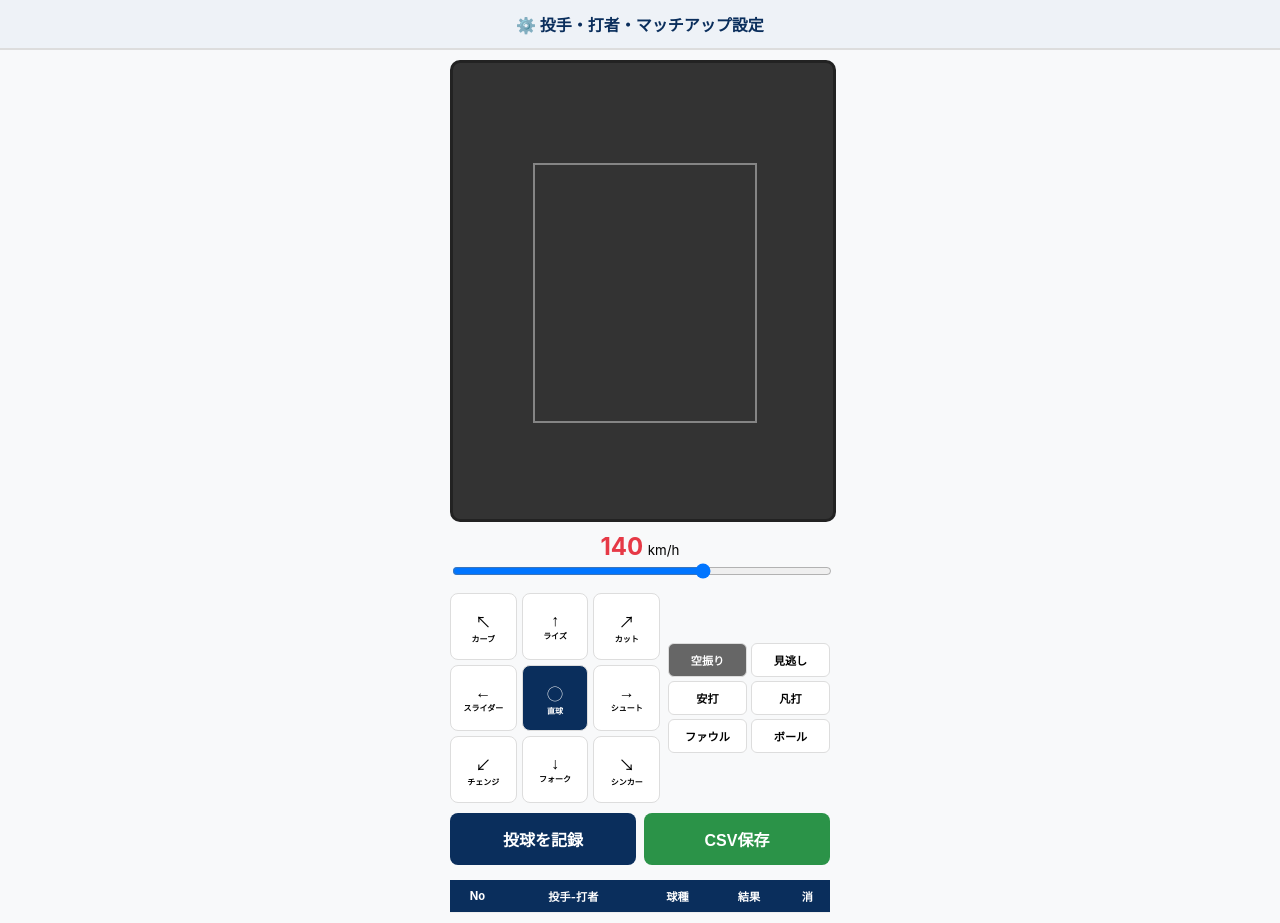
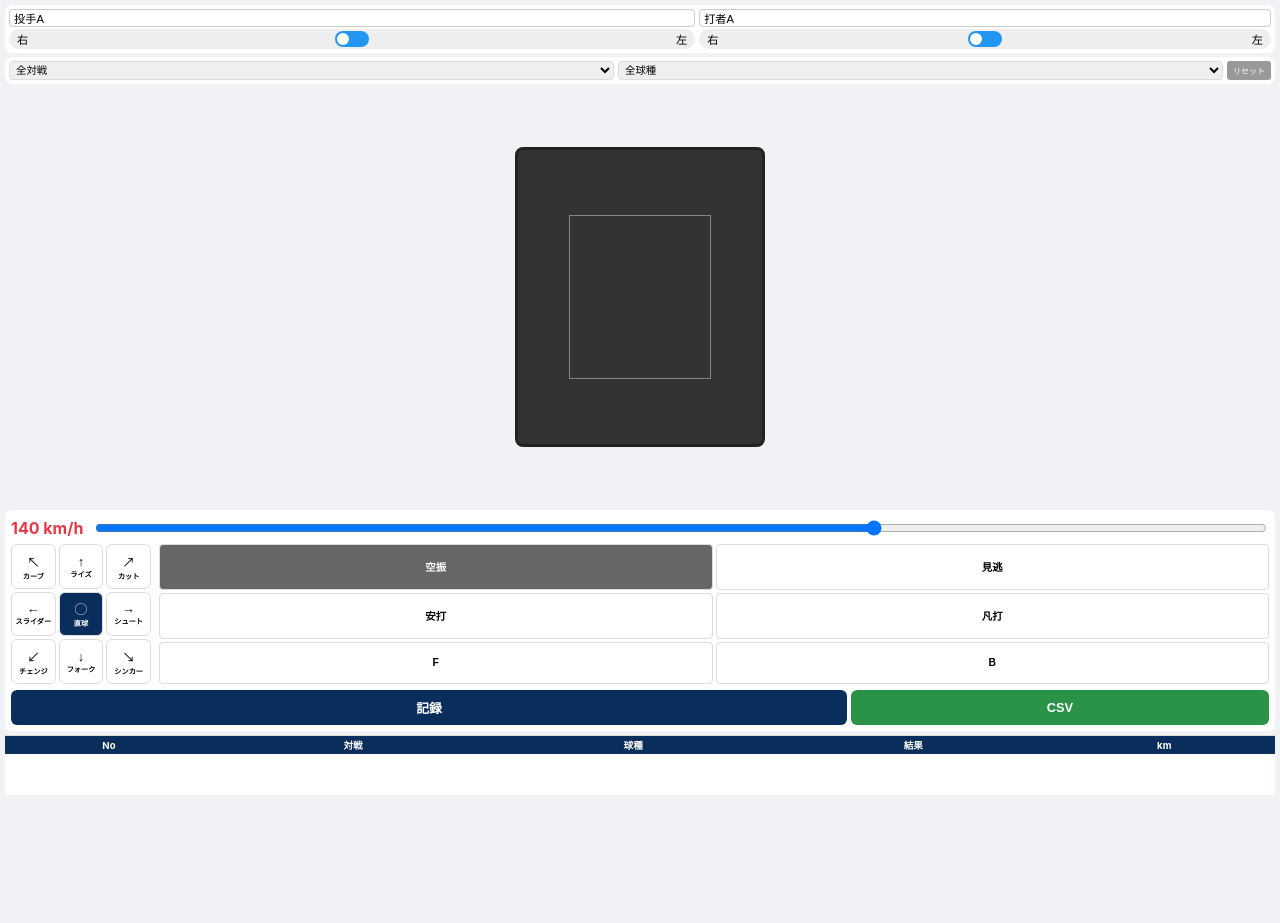
Before and after one commit to marukomentosu/yakyuhaikyu, a plain HTML site: page index.html in a window 1280 px wide. After the commit the page ends 800 px from the top, so only its background shows below. Drawn offline with Linux system fonts and the light colour scheme.

Commit message:
index.html を更新

```diff
--- a/index.html
+++ b/index.html
@@ -3,145 +3,148 @@
 <head>
     <meta charset="UTF-8">
     <meta name="viewport" content="width=device-width, initial-scale=1.0, maximum-scale=1.0, user-scalable=no">
-    <title>Elite Scout - Matchup Master | htmlマン</title>
+    <title>Elite Scout - 1Screen | htmlマン</title>
     <style>
         :root {
-            --primary: #0a2e5c; --accent: #e63946; --bg: #f8f9fa;
-            --btn-idle: #ffffff; --btn-active: #0a2e5c;
-            --danger: #d90429; --success: #2b9348;
+            --primary: #0a2e5c; --accent: #e63946; --bg: #f0f2f5;
+            --btn-idle: #ffffff; --btn-active: #0a2e5c; --success: #2b9348;
+        }
+        * { box-sizing: border-box; -webkit-tap-highlight-color: transparent; }
+        body {
+            font-family: -apple-system, sans-serif; background: var(--bg);
+            margin: 0; padding: 5px; height: 100vh; overflow: hidden;
+            display: flex; flex-direction: column;
         }
 
-        body {
-            font-family: -apple-system, sans-serif; background-color: var(--bg);
-            margin: 0; padding: 0; display: flex; flex-direction: column; align-items: center;
+        /* 最上部：設定（極小） */
+        .top-settings {
+            display: grid; grid-template-columns: 1.2fr 1fr; gap: 4px;
+            background: #fff; padding: 4px; border-radius: 8px; font-size: 0.7rem;
         }
+        .input-mini { width: 100%; border: 1px solid #ccc; border-radius: 4px; padding: 2px 4px; font-size: 0.7rem; }
 
-        /* 設定セクション (折りたたみ) */
-        details { width: 100%; background: #fff; border-bottom: 2px solid #ddd; }
-        summary { padding: 12px; font-weight: bold; color: var(--primary); cursor: pointer; background: #eef2f7; text-align: center; list-style: none; }
-        .settings-content { padding: 15px; display: flex; flex-direction: column; gap: 10px; }
+        .switch-container { display: flex; align-items: center; justify-content: space-between; background: #eee; padding: 2px 8px; border-radius: 10px; }
+        .switch { position: relative; width: 34px; height: 16px; }
+        .switch input { opacity: 0; width: 0; height: 0; }
+        .slider { position: absolute; cursor: pointer; top: 0; left: 0; right: 0; bottom: 0; background: #2196F3; transition: .3s; border-radius: 20px; }
+        .slider:before { position: absolute; content: ""; height: 12px; width: 12px; left: 2px; bottom: 2px; background: #fff; transition: .3s; border-radius: 50%; }
+        input:checked + .slider { background: #f44336; }
+        input:checked + .slider:before { transform: translateX(18px); }
 
-        .switch-container { display: flex; align-items: center; justify-content: space-between; background: #f0f0f0; padding: 5px 12px; border-radius: 20px; }
-        .switch { position: relative; width: 44px; height: 22px; }
-        .switch input { opacity: 0; width: 0; height: 0; }
-        .slider-toggle { position: absolute; cursor: pointer; top: 0; left: 0; right: 0; bottom: 0; background-color: #2196F3; transition: .3s; border-radius: 24px; }
-        .slider-toggle:before { position: absolute; content: ""; height: 16px; width: 16px; left: 3px; bottom: 3px; background-color: white; transition: .3s; border-radius: 50%; }
-        input:checked + .slider-toggle { background-color: #f44336; }
-        input:checked + .slider-toggle:before { transform: translateX(22px); }
+        /* 分析フィルタ（一行） */
+        .filter-bar {
+            display: flex; gap: 4px; margin: 4px 0; background: #fff; padding: 4px; border-radius: 8px;
+        }
+        .sel-mini { flex: 1; font-size: 0.65rem; padding: 2px; border-radius: 4px; border: 1px solid #ddd; }
 
-        /* メインエリア */
-        .app-main { width: 100%; max-width: 400px; padding: 10px; box-sizing: border-box; }
+        /* メイン：ヒートマップ（サイズ調整） */
+        .main-view {
+            flex: 1; position: relative; display: flex; flex-direction: column; align-items: center; justify-content: center;
+        }
+        #pitch-canvas-container {
+            position: relative; width: 100%; max-width: 250px; aspect-ratio: 3 / 3.6;
+            background: #333; border: 3px solid #222; border-radius: 8px; touch-action: none;
+        }
+        #strike-zone-box { position: absolute; top: 22%; left: 21%; width: 58%; height: 56%; border: 1.5px solid rgba(255,255,255,0.4); pointer-events: none; }
+        canvas#heatmap-layer { position: absolute; top: 0; left: 0; width: 100%; height: 100%; pointer-events: none; opacity: 0.8; }
+        .marker { position: absolute; width: 10px; height: 10px; border-radius: 50%; transform: translate(-50%, -50%); border: 1px solid #fff; pointer-events: none; }
 
-        #pitch-canvas-container {
-            position: relative; width: 100%; aspect-ratio: 3/3.6; background: #333; border-radius: 10px; border: 3px solid #222; touch-action: none;
-        }
-        #strike-zone-box { position: absolute; top: 22%; left: 21%; width: 58%; height: 56%; border: 2px solid rgba(255,255,255,0.4); pointer-events: none; }
-        canvas#heatmap-layer { position: absolute; top: 0; left: 0; width: 100%; height: 100%; pointer-events: none; opacity: 0.8; }
-        .marker { position: absolute; width: 12px; height: 12px; border-radius: 50%; transform: translate(-50%, -50%); border: 1.5px solid #fff; pointer-events: none; }
+        /* 操作パネル：コンパスと結果を横並び */
+        .control-panel { background: #fff; padding: 6px; border-radius: 8px; margin-top: 4px; }
+        .speed-row { display: flex; align-items: center; gap: 10px; margin-bottom: 4px; }
+        .speed-val { font-size: 1rem; font-weight: bold; color: var(--accent); min-width: 60px; }
 
-        /* コントロール */
-        .control-grid { width: 100%; display: flex; flex-direction: column; gap: 10px; margin-top: 10px; }
-        .flex-row { display: flex; gap: 8px; justify-content: center; align-items: center; }
+        .input-grid { display: grid; grid-template-columns: 140px 1fr; gap: 8px; }
 
-        .pitch-compass { display: grid; grid-template-columns: repeat(3, 1fr); gap: 5px; width: 210px; }
-        .pitch-btn { aspect-ratio: 1/1; border: 1px solid #ddd; border-radius: 8px; background: #fff; display: flex; flex-direction: column; align-items: center; justify-content: center; cursor: pointer; font-size: 1rem; }
+        .pitch-compass { display: grid; grid-template-columns: repeat(3, 1fr); gap: 3px; }
+        .pitch-btn { aspect-ratio: 1/1; border: 1px solid #ddd; border-radius: 6px; background: #fff; font-size: 0.8rem; display: flex; flex-direction: column; align-items: center; justify-content: center; padding: 0; }
         .pitch-btn.active { background: var(--primary); color: white; }
-        .pitch-btn span { font-size: 0.5rem; font-weight: bold; }
+        .pitch-btn span { font-size: 0.45rem; font-weight: bold; }
 
-        .result-group { display: grid; grid-template-columns: repeat(2, 1fr); gap: 4px; flex: 1; }
-        .res-btn { padding: 8px 2px; border: 1px solid #ddd; border-radius: 6px; background: #fff; font-size: 0.7rem; font-weight: bold; cursor: pointer; }
+        .result-group { display: grid; grid-template-columns: repeat(2, 1fr); gap: 3px; }
+        .res-btn { font-size: 0.65rem; font-weight: bold; border: 1px solid #ddd; border-radius: 4px; background: #fff; padding: 0; }
         .res-btn.active { background: #666; color: white; }
 
-        .btn { padding: 14px; border: none; border-radius: 8px; font-weight: bold; color: #fff; font-size: 1rem; cursor: pointer; flex: 1; }
+        /* アクションボタン */
+        .action-btns { display: grid; grid-template-columns: 2fr 1fr; gap: 4px; margin-top: 6px; }
+        .btn { padding: 8px; border: none; border-radius: 6px; font-weight: bold; color: #fff; font-size: 0.8rem; }
         .btn-record { background: var(--primary); }
         .btn-csv { background: var(--success); }
-        .btn-clear { background: #999; font-size: 0.7rem; padding: 5px; }
 
-        /* 履歴・分析 */
-        .analysis-select { width: 100%; padding: 10px; border-radius: 8px; margin-top: 5px; border: 1px solid #ccc; font-weight: bold; }
-        .history { width: 100%; margin-top: 15px; font-size: 0.7rem; max-height: 300px; overflow-y: auto; }
-        table { width: 100%; border-collapse: collapse; background: #fff; }
-        th, td { padding: 8px 4px; border-bottom: 1px solid #eee; text-align: center; }
-        th { background: var(--primary); color: white; position: sticky; top: 0; }
-        .matchup-tag { font-size: 0.6rem; padding: 2px 4px; border-radius: 4px; background: #eee; color: #333; }
+        /* 履歴（極小） */
+        .history { margin-top: 4px; border-top: 1px solid #ddd; font-size: 0.6rem; height: 60px; overflow-y: auto; background: #fff; }
+        table { width: 100%; border-collapse: collapse; }
+        th { background: var(--primary); color: white; padding: 2px; }
+        td { text-align: center; padding: 2px; border-bottom: 1px solid #eee; }
     </style>
 </head>
 <body>
 
-    <details id="settings-drawer">
-        <summary>⚙️ 投手・打者・マッチアップ設定</summary>
-        <div class="settings-content">
-            <div style="display:grid; grid-template-columns: 1.5fr 1fr; gap:8px;">
-                <input type="text" id="p-name" placeholder="投手名" value="投手A">
-                <div class="switch-container">
-                    <span style="font-size:0.7rem">右</span>
-                    <label class="switch"><input type="checkbox" id="p-hand" onchange="renderCompass()"><span class="slider-toggle"></span></label>
-                    <span style="font-size:0.7rem">左</span>
+    <div class="top-settings">
+        <div>
+            <input type="text" id="p-name" class="input-mini" value="投手A" placeholder="投手名">
+            <div class="switch-container" style="margin-top:2px;">
+                <span>右</span>
+                <label class="switch"><input type="checkbox" id="p-hand" onchange="renderCompass()"><span class="slider"></span></label>
+                <span>左</span>
             </div>
         </div>
-            <div style="display:grid; grid-template-columns: 1.5fr 1fr; gap:8px;">
-                <input type="text" id="b-name" placeholder="打者名" value="打者A">
-                <div class="switch-container">
-                    <span style="font-size:0.7rem">右</span>
-                    <label class="switch"><input type="checkbox" id="b-side"><span class="slider-toggle"></span></label>
-                    <span style="font-size:0.7rem">左</span>
+        <div>
+            <input type="text" id="b-name" class="input-mini" value="打者A" placeholder="打者名">
+            <div class="switch-container" style="margin-top:2px;">
+                <span>右</span>
+                <label class="switch"><input type="checkbox" id="b-side"><span class="slider"></span></label>
+                <span>左</span>
             </div>
         </div>
-            <div style="background:#fefefe; padding:10px; border-radius:8px; border:1px solid #ddd;">
-                <label style="font-size:0.75rem; font-weight:bold;">🔍 表示フィルター (ヒートマップ・履歴):</label>
-                <select id="filter-matchup" class="analysis-select" onchange="refreshUI()">
-                    <option value="All">全てのマッチアップを表示</option>
-                    <option value="R-R">右投 vs 右打 (R-R)</option>
-                    <option value="R-L">右投 vs 左打 (R-L)</option>
-                    <option value="L-R">左投 vs 右打 (L-R)</option>
-                    <option value="L-L">左投 vs 左打 (L-L)</option>
+    </div>
+
+    <div class="filter-bar">
+        <select id="filter-matchup" class="sel-mini" onchange="refreshUI()">
+            <option value="All">全対戦</option><option value="R-R">R-R</option><option value="R-L">R-L</option><option value="L-R">L-R</option><option value="L-L">L-L</option>
         </select>
-                <select id="filter-type" class="analysis-select" onchange="refreshUI()">
-                    <option value="All">全ての球種を表示</option>
-                    <option value="ストレート">ストレート</option><option value="スライダー">スライダー</option><option value="カーブ">カーブ</option>
-                    <option value="フォーク">フォーク</option><option value="チェンジ">チェンジ</option><option value="シュート">シュート</option>
+        <select id="filter-type" class="sel-mini" onchange="refreshUI()">
+            <option value="All">全球種</option><option value="ストレート">直球</option><option value="スライダー">スラ</option><option value="カーブ">曲</option>
         </select>
+        <button onclick="clearAllData()" style="font-size:0.5rem; background:#999; color:#fff; border:none; border-radius:3px;">リセット</button>
     </div>
-            <button class="btn btn-clear" onclick="clearAllData()">⚠️ データを全て消去してリセット</button>
-        </div>
-    </details>
 
-    <div class="app-main">
+    <div class="main-view">
         <div id="pitch-canvas-container">
             <canvas id="heatmap-layer" width="300" height="360"></canvas>
             <div id="strike-zone-box"></div>
         </div>
-
-        <div class="control-grid">
-            <div style="text-align:center;">
-                <span id="speed-num" style="font-size:1.5rem; font-weight:bold; color:var(--accent)">140</span> <small>km/h</small>
-                <input type="range" id="speed-slider" min="80" max="170" value="140" oninput="document.getElementById('speed-num').innerText = this.value" style="width:100%">
     </div>
 
-            <div class="flex-row">
+    <div class="control-panel">
+        <div class="speed-row">
+            <span id="speed-num" class="speed-val">140 km/h</span>
+            <input type="range" id="speed-slider" min="80" max="170" value="140" oninput="document.getElementById('speed-num').innerText = this.value + ' km/h'" style="flex:1; height:20px;">
+        </div>
+
+        <div class="input-grid">
             <div class="pitch-compass" id="compass"></div>
             <div class="result-group">
-                    <button class="res-btn active" onclick="setRes(this,'空振り')">空振り</button>
-                    <button class="res-btn" onclick="setRes(this,'見逃し')">見逃し</button>
+                <button class="res-btn active" onclick="setRes(this,'空振り')">空振</button>
+                <button class="res-btn" onclick="setRes(this,'見逃')">見逃</button>
                 <button class="res-btn" onclick="setRes(this,'安打')">安打</button>
                 <button class="res-btn" onclick="setRes(this,'凡打')">凡打</button>
-                    <button class="res-btn" onclick="setRes(this,'ファウル')">ファウル</button>
-                    <button class="res-btn" onclick="setRes(this,'ボール')">ボール</button>
+                <button class="res-btn" onclick="setRes(this,'ファウル')">F</button>
+                <button class="res-btn" onclick="setRes(this,'ボール')">B</button>
             </div>
         </div>
 
-            <div class="flex-row">
-                <button class="btn btn-record" onclick="recordPitch()">投球を記録</button>
-                <button class="btn btn-csv" onclick="downloadCSV()">CSV保存</button>
+        <div class="action-btns">
+            <button class="btn btn-record" onclick="recordPitch()">記録</button>
+            <button class="btn btn-csv" onclick="downloadCSV()">CSV</button>
         </div>
     </div>
 
     <div class="history">
         <table>
-                <thead><tr><th>No</th><th>投手-打者</th><th>球種</th><th>結果</th><th>消</th></tr></thead>
+            <thead><tr><th>No</th><th>対戦</th><th>球種</th><th>結果</th><th>km</th></tr></thead>
             <tbody id="log-body"></tbody>
         </table>
-        </div>
     </div>
 
     <script>
@@ -195,10 +198,8 @@
                 id: Date.now(),
                 pName: document.getElementById('p-name').value, pHand: ph,
                 bName: document.getElementById('b-name').value, bSide: bs,
-                matchup: `${ph}-${bs}`,
-                type: selectedType, res: selectedResult,
-                speed: document.getElementById('speed-slider').value,
-                x: currentX, y: currentY
+                matchup: `${ph}-${bs}`, type: selectedType, res: selectedResult,
+                speed: document.getElementById('speed-slider').value, x: currentX, y: currentY
             };
             pitchData.push(data);
             localStorage.setItem('pitchData_master', JSON.stringify(pitchData));
@@ -206,41 +207,34 @@
             currentX = null; document.querySelectorAll('.temp').forEach(m => m.remove());
         }
 
-        function deletePitch(id) { if(confirm("消去しますか？")) { pitchData = pitchData.filter(p => p.id !== id); localStorage.setItem('pitchData_master', JSON.stringify(pitchData)); refreshUI(); } }
-        function clearAllData() { if(confirm("全ての記録を完全に削除しますか？")) { pitchData = []; localStorage.removeItem('pitchData_master'); refreshUI(); } }
+        function clearAllData() { if(confirm("全消去？")) { pitchData = []; localStorage.removeItem('pitchData_master'); refreshUI(); } }
 
         function refreshUI() {
             const mFilter = document.getElementById('filter-matchup').value;
             const tFilter = document.getElementById('filter-type').value;
             const tbody = document.getElementById('log-body');
             tbody.innerHTML = '';
-
             const filtered = pitchData.filter(p => (mFilter==='All' || p.matchup===mFilter) && (tFilter==='All' || p.type===tFilter));
-
-            [...filtered].reverse().forEach((p, i) => {
+            [...filtered].reverse().slice(0, 5).forEach((p, i) => {
                 const row = tbody.insertRow();
-                row.innerHTML = `<td>${filtered.length-i}</td>
-                    <td style="line-height:1.2">${p.pName}<br><span class="matchup-tag">${p.matchup}</span><br>${p.bName}</td>
-                    <td>${p.type}</td><td>${p.res}</td>
-                    <td><button onclick="deletePitch(${p.id})" style="border:none; background:var(--danger); color:#fff; border-radius:3px;">×</button></td>`;
+                row.innerHTML = `<td>${filtered.length-i}</td><td>${p.matchup}</td><td>${p.type}</td><td>${p.res}</td><td>${p.speed}</td>`;
             });
-
             const cv = document.getElementById('heatmap-layer'); const ctx = cv.getContext('2d');
             ctx.clearRect(0, 0, 300, 360); document.querySelectorAll('.marker:not(.temp)').forEach(m => m.remove());
             filtered.forEach(p => {
                 const m = document.createElement('div'); m.className = 'marker';
                 m.style.left = (p.x/300*100)+'%'; m.style.top = (p.y/360*100)+'%';
                 m.style.background = pitchColors[p.type] || '#fff'; canvasContainer.appendChild(m);
-                const g = ctx.createRadialGradient(p.x, p.y, 5, p.x, p.y, 25);
+                const g = ctx.createRadialGradient(p.x, p.y, 5, p.x, p.y, 20);
                 g.addColorStop(0, 'rgba(255, 69, 0, 0.4)'); g.addColorStop(1, 'rgba(255, 255, 255, 0)');
-                ctx.fillStyle = g; ctx.fillRect(p.x - 25, p.y - 25, 50, 50);
+                ctx.fillStyle = g; ctx.fillRect(p.x - 20, p.y - 20, 40, 40);
             });
         }
 
         function downloadCSV() {
             let c = "No,Pitcher,P-Hand,Batter,B-Side,Matchup,Type,Result,Speed,X,Y\n";
             pitchData.forEach((p, i) => c += `${i+1},${p.pName},${p.pHand},${p.bName},${p.bSide},${p.matchup},${p.type},${p.res},${p.speed},${p.x},${p.y}\n`);
-            const b = new Blob([c], { type: 'text/csv' }); const a = document.createElement('a'); a.href = URL.createObjectURL(b); a.download = 'pitch_master_log.csv'; a.click();
+            const b = new Blob([c], { type: 'text/csv' }); const a = document.createElement('a'); a.href = URL.createObjectURL(b); a.download = 'pitch_1screen.csv'; a.click();
         }
 
         renderCompass(); refreshUI();
```
Lines whose indentation alone changed are shown as unchanged.
